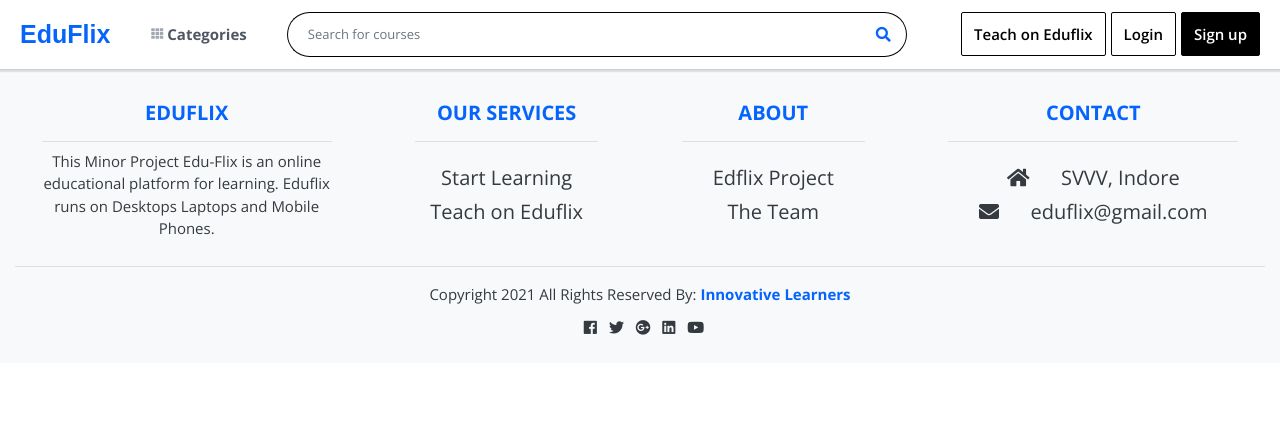
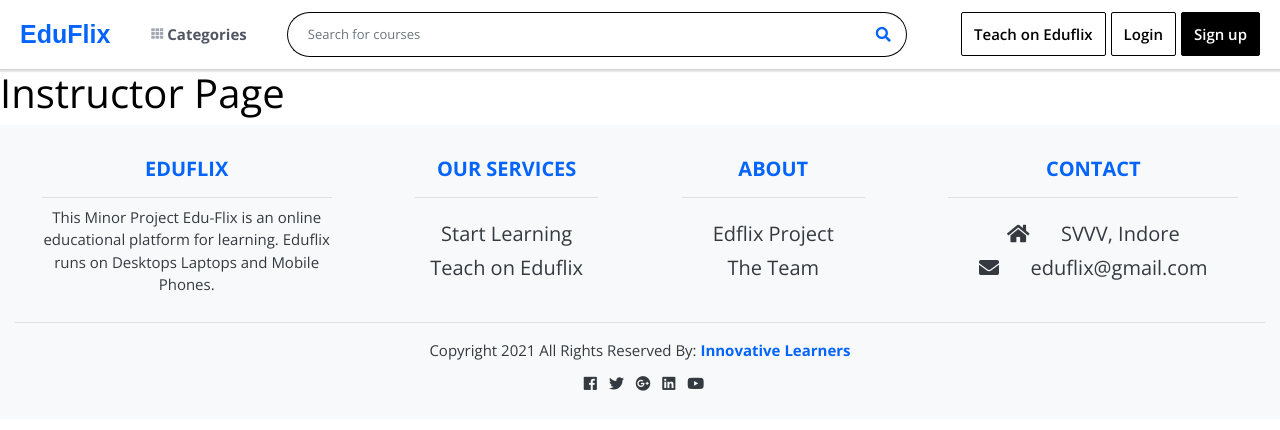
Before and after one commit to Mahak-Bhansali/EduFlix_Project, a Django app: template templates/instructor/instructor.html in a window 1280 px wide. Shown: the top 430 px of the page. Run offline with Django 3.2, Linux system fonts and the light colour scheme; the template is opened without the code that fills it, so the values that code supplies are empty; some libraries are stand-ins or nearby versions.

Commit message:
instructor button

```diff
--- a/accounts/urls.py
+++ b/accounts/urls.py
@@ -13,5 +13,6 @@ urlpatterns = [
         path('my-courses/<slug:slug>/view', views.StartLessonView.as_view(), name='course-lessons'),
         path('my-courses/<slug:slug>/lessons/<int:id>', views.LessonView.as_view(), name='course-lessons-single'),
         path('profile', views.ProfileUpdateView.as_view(), name='my-profile'),
+        path('instructor', views.InstructorView.as_view(),name='instructor-course'),
     ])),
 ]
--- a/accounts/views.py
+++ b/accounts/views.py
@@ -198,3 +198,8 @@ class ProfileUpdateView(UpdateView):
             return self.form_valid(form)
         else:
             return self.form_invalid(form)
+
+class InstructorView(DetailView):
+    model = Course
+    template_name = "instructor/instructor.html"
+    context_object_name = 'course'
--- a/templates/index.html
+++ b/templates/index.html
@@ -79,7 +79,7 @@
                                         <div class="course-details">
                                             <h5 class="title">{{ top_course.title }}</h5>
                                             <p class="instructors">{{ top_course.short_description }}</p>
-                                            <div class="rating">
+                                             <div class="rating">
                                                 <i class="fas fa-star filled"></i>
                                                 <i class="fas fa-star filled"></i>
                                                 <i class="fas fa-star filled"></i>
@@ -87,7 +87,7 @@
                                                 <span class="d-inline-block average-rating">5</span>
                                             </div>
                                             <p class="price text-right">
-                                                ${{ top_course.price | floatformat:2 | intcomma }}
+                                               {{ top_course.price | floatformat:2 | intcomma }} ₹
                                             </p>
                                         </div>
                                     </div>
--- a/templates/instructor/instructor.html
+++ b/templates/instructor/instructor.html
@@ -2,6 +2,6 @@
 
 {% block content %}
 
-
+<h1>Instructor Page</h1>
 
 {% endblock %}
--- a/templates/partials/navbar.html
+++ b/templates/partials/navbar.html
@@ -37,6 +37,11 @@
 
                     {% if request.user.is_authenticated %}
                         <span class="signin-box-move-desktop-helper"></span>
+                        <div class="sign-in-box btn-group">
+                            <a href="{% url 'accounts:instructor-course' %}"
+                            class=" btn btn-sign-in">Instructor</a>
+                        </div>
+
                         <div class="sign-in-box btn-group">
                             <a href="{% url 'accounts:enrolled-courses' %}" class=" btn btn-sign-in">My Learnings</a>
                         </div>
```
Also changed, not shown: db.sqlite3.
